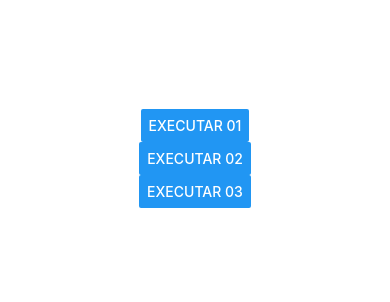
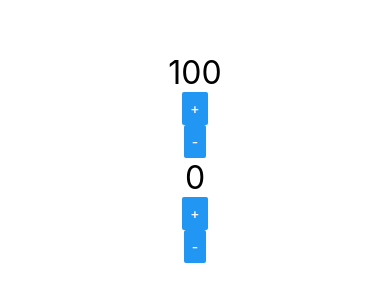
Before and after one commit to eliasantana/aulareact, a React Native app in the folder aula1/: screen / in a window 390 px wide. Shown: the part 264-566 px from the top of the page. Built offline with nearby package versions, Linux system fonts and the light colour scheme.

Commit message:
Utilizando useState para atualizar componentes na interface

```diff
--- a/aula1/src/App.js
+++ b/aula1/src/App.js
@@ -8,7 +8,8 @@
 import { View, StyleSheet } from 'react-native'
 import{ Text } from 'react-native'
 import Titulo from './components/Titulo'
-import Botao from './components/Botao'
+import Contador from './components/Contador'
+//import Botao from './components/Botao'
 //import Primeiro from './components/Primeiro'
 //import Estilo from './components/estilo'
 //import CompPadrao, { Comp1, Comp2 } from './components/Multi'
@@ -36,9 +37,10 @@
 export default () => (
         <View style={style.App}>
 
+               <Contador inicial={100} passo={13}></Contador>
+               <Contador></Contador>
+                {/*
                 <Botao/>
-
-                {/*
                 <Titulo principal="Cadastro"
                         segundario="Tela de Cadastro de Produto "/>
                 <Aleatorio min={1} maximo={60}/>
--- /dev/null
+++ b/aula1/src/components/Contador.js
@@ -0,0 +1,36 @@
+import React, { useState } from 'react'
+import { Text, Button } from 'react-native'
+import Estilo from './estilo'
+
+export default ({inicial=0, passo=1}) =>{
+    /******************************** */
+    // useState (hooks) altera um stado de um componente
+    // o React não atualiza a view para interagir com ela
+    // é preciso utilizar o useState para criar ou modificar um estado.
+    // o useStare informa a interface que a mesma deverá ser atualizada
+    // podemos utilizar vários useState para gerenciar outros estados
+    /******************************** */
+    //let numero = props.inicial
+    const [numero,setNumero]  = useState(inicial)
+    const inc = () =>{
+        setNumero(numero+passo)
+
+    }
+    const dec = () =>{
+
+        setNumero(numero-passo)
+    }
+
+
+    return(
+    <>
+        <Text style={Estilo.fontG}>{numero}</Text>
+        <Button title="+" onPress={inc}/>
+        <Button title="-" onPress={dec}/>
+
+    </>
+
+
+    )
+
+}
```
